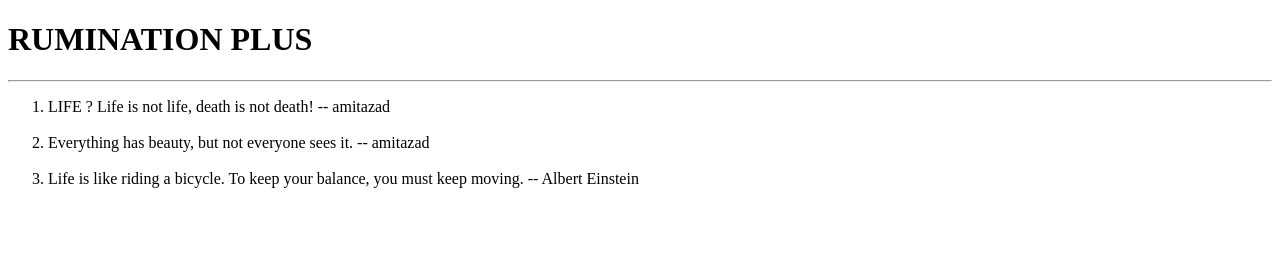
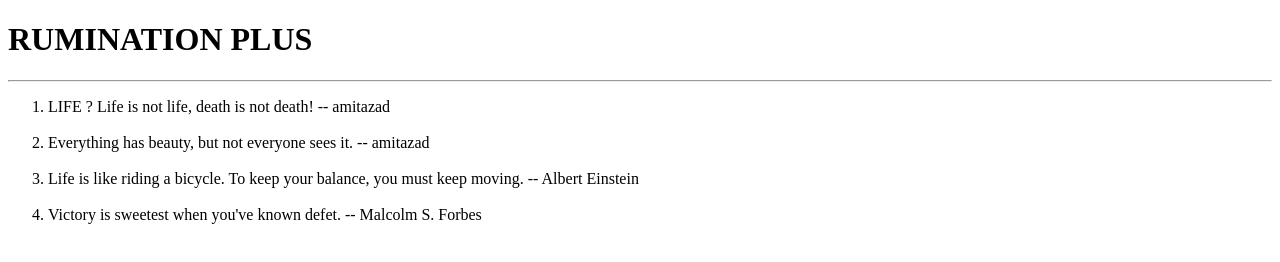
Before and after one commit to itsamitazad/ruminationplus, a plain HTML site: page index.html in a window 1280 px wide. Drawn offline with Linux system fonts and the light colour scheme.

Commit message:
some text

```diff
--- a/index.html
+++ b/index.html
@@ -10,6 +10,7 @@
             <li>LIFE ? Life is not life, death is not death!   --  amitazad </li><br>
             <li>Everything has beauty, but not everyone sees it.   --  amitazad </li><br>
             <li>Life is like riding a bicycle. To keep your balance, you must keep moving. --  Albert Einstein </li><br>
+            <li>Victory is sweetest when you've known defet.  --  Malcolm S. Forbes </li><br>
 
         </ol>
 
```
